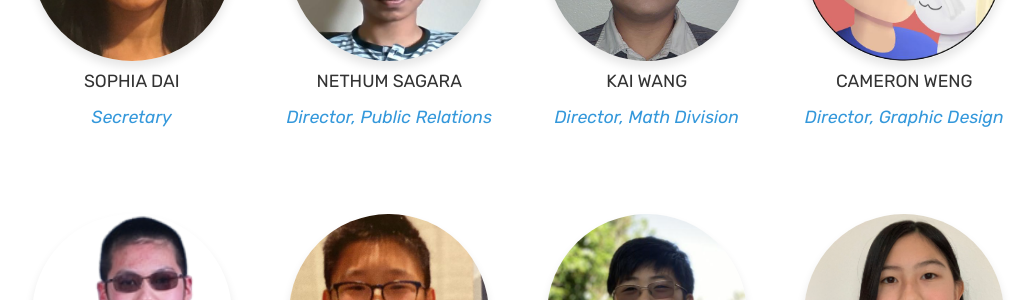
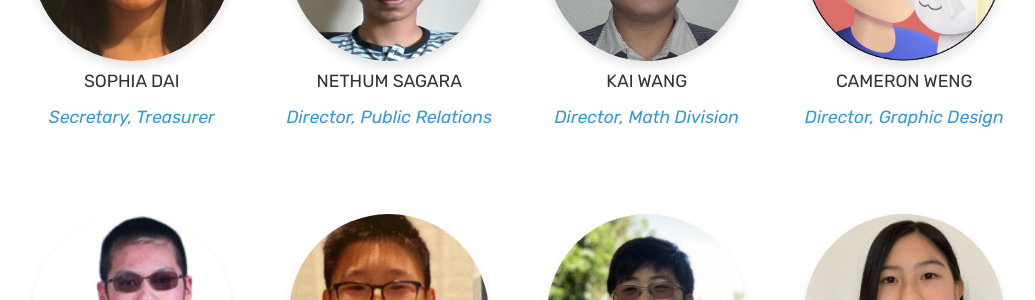
Before and after one commit to irvinecodingclub/irvinecodingclub.github.io, a Jekyll site: the page built from about.md, in a window 1280 px wide and 900 px high, scrolled down 623 px. Shown: the part 153-453 px from the top of the window, without its empty margins (122-1157 px from the left). Built offline with Jekyll 4.4.1, drawn with Linux system fonts in a browser that asks for light colours.

Commit message:
add treasurer

```diff
--- a/about.md
+++ b/about.md
@@ -43,7 +43,7 @@ comments: false
             <div class="pe">
               <img src="{{ site.baseurl }}/assets/images/sopd.png" alt="Person">
               <div class="p-name">Sophia Dai</div>
-              <div class="p-des">Secretary</div>
+              <div class="p-des">Secretary, Treasurer</div>
             </div>
 
             <div class="pe">
```
